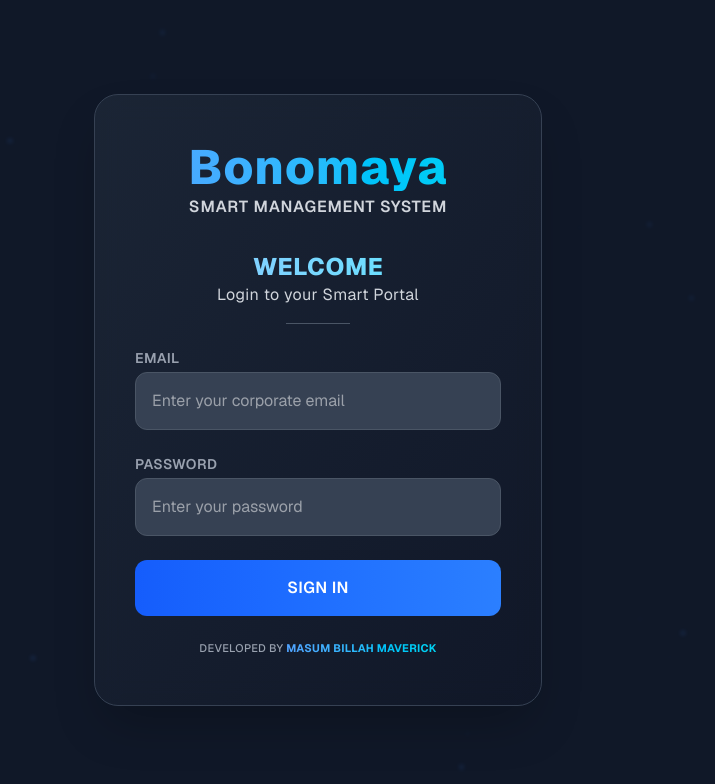
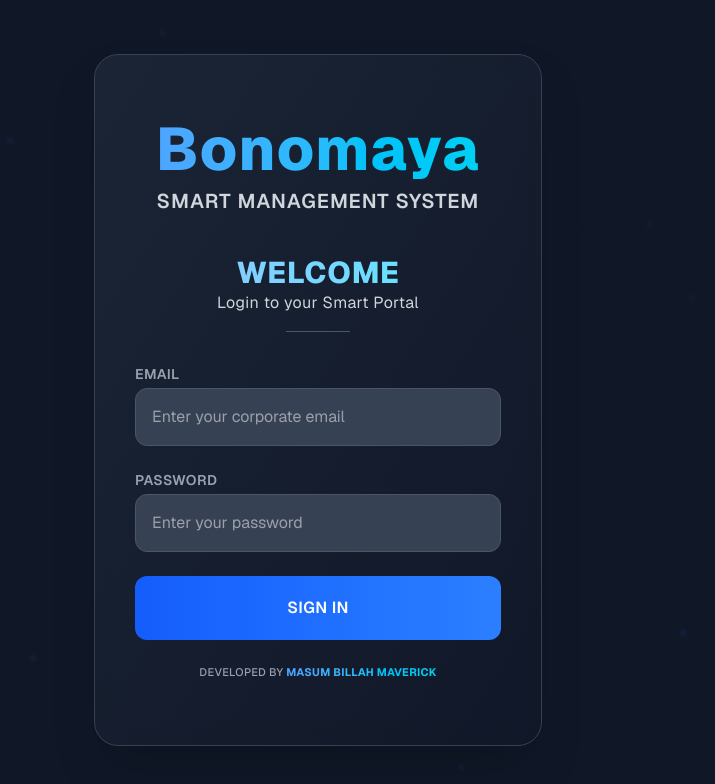
Before and after one commit to masumbillah-swe/bonomaya-management, a Next.js app: page /login in a window 1280 px wide. Shown: the top 784 px of the page, without its empty margins (322-1037 px from the left). Built offline with nearby package versions, Linux system fonts and the light colour scheme; no server answers.

Commit message:
Fixed all errors and implemented Enterprise Admin Panel

```diff
--- a/app/login/page.js
+++ b/app/login/page.js
@@ -4,7 +4,7 @@ import { auth, db } from "@/lib/firebase";
 import { signInWithEmailAndPassword } from "firebase/auth";
 import { useRouter } from "next/navigation";
 import { doc, getDoc } from "firebase/firestore";
-import { motion, useAnimation } from "framer-motion";
+import { motion } from "framer-motion";
 
 export default function LoginPage() {
   const [email, setEmail] = useState("");
@@ -47,7 +47,7 @@ export default function LoginPage() {
     return () => window.removeEventListener("resize", handleResize);
   }, []);
 
-  // Particles (only for desktop)
+  // Particles (desktop only)
   const [particles, setParticles] = useState([]);
   useEffect(() => {
     if (!isMobile) {
@@ -97,24 +97,24 @@ export default function LoginPage() {
         animate={{ opacity: 1, y: 0 }}
         transition={{ duration: 0.6, ease: "easeOut" }}
         whileHover={!isMobile ? { scale: 1.03, boxShadow: "0 15px 40px rgba(59,130,246,0.6)" } : {}}
-        className="w-full max-w-md px-6 sm:px-10 py-10 sm:py-12 rounded-3xl border border-gray-700 shadow-2xl transition-all duration-300 bg-gradient-to-br from-gray-800/80 to-gray-900/80 backdrop-blur-md relative z-10"
+        className="w-full max-w-md px-6 sm:px-10 py-12 sm:py-16 rounded-3xl border border-gray-700 shadow-2xl transition-all duration-300 bg-gradient-to-br from-gray-800/80 to-gray-900/80 backdrop-blur-md relative z-10"
       >
         {/* Branding */}
-        <div className="text-center mb-8">
-          <h1 className="text-3xl sm:text-4xl md:text-5xl font-extrabold tracking-wide bg-gradient-to-r from-blue-400 to-cyan-400 bg-clip-text text-transparent">
+        <div className="text-center mb-10">
+          <h1 className={`font-extrabold tracking-wide bg-gradient-to-r from-blue-400 to-cyan-400 bg-clip-text text-transparent ${isMobile ? "text-4xl" : "text-5xl sm:text-6xl"}`}>
             Bonomaya
           </h1>
-          <p className="text-sm sm:text-base text-gray-300 uppercase tracking-wider font-semibold mt-1">
+          <p className={`text-gray-300 uppercase tracking-wider font-semibold mt-2 ${isMobile ? "text-base" : "text-lg sm:text-xl"}`}>
             Smart Management System
           </p>
         </div>
 
         {/* Welcome Message */}
-        <div className="text-center mb-6">
-          <h2 className="text-lg sm:text-2xl font-extrabold tracking-wide uppercase bg-gradient-to-r from-blue-300 to-cyan-300 bg-clip-text text-transparent">
+        <div className="text-center mb-8">
+          <h2 className={`font-extrabold tracking-wide uppercase bg-gradient-to-r from-blue-300 to-cyan-300 bg-clip-text text-transparent ${isMobile ? "text-lg" : "text-2xl sm:text-3xl"}`}>
             Welcome
           </h2>
-          <p className="text-gray-300 text-sm sm:text-base tracking-wide">Login to your Smart Portal</p>
+          <p className={`text-gray-300 ${isMobile ? "text-sm" : "text-base"} tracking-wide`}>Login to your Smart Portal</p>
           <div className="border-t border-gray-600 mt-4 w-16 mx-auto"></div>
         </div>
 
@@ -127,7 +127,7 @@ export default function LoginPage() {
               value={email}
               onChange={(e) => setEmail(e.target.value)}
               required
-              className={`w-full p-3 sm:p-4 rounded-xl bg-gray-700 text-white outline-none border ${
+              className={`w-full p-4 rounded-xl bg-gray-700 text-white outline-none border ${
                 error ? "border-red-500" : "border-gray-600"
               } focus:border-blue-500 focus:ring-1 focus:ring-blue-500 transition`}
               placeholder="Enter your corporate email"
@@ -141,7 +141,7 @@ export default function LoginPage() {
               value={password}
               onChange={(e) => setPassword(e.target.value)}
               required
-              className={`w-full p-3 sm:p-4 rounded-xl bg-gray-700 text-white outline-none border ${
+              className={`w-full p-4 rounded-xl bg-gray-700 text-white outline-none border ${
                 error ? "border-red-500" : "border-gray-600"
               } focus:border-blue-500 focus:ring-1 focus:ring-blue-500 transition`}
               placeholder="Enter your password"
@@ -152,7 +152,7 @@ export default function LoginPage() {
           <button
             type="submit"
             disabled={loading}
-            className="w-full p-4 rounded-xl font-semibold uppercase tracking-wide text-white transition-all duration-300 bg-gradient-to-r from-blue-600 via-blue-500 to-blue-700 bg-[length:200%_200%] hover:animate-gradient-xy hover:shadow-lg active:scale-95 cursor-pointer"
+            className="w-full p-4 sm:p-5 rounded-xl font-semibold uppercase tracking-wide text-white transition-all duration-300 bg-gradient-to-r from-blue-600 via-blue-500 to-blue-700 bg-[length:200%_200%] hover:animate-gradient-xy hover:shadow-lg active:scale-95 cursor-pointer"
           >
             {loading ? "Authenticating..." : "Sign In"}
           </button>
```
